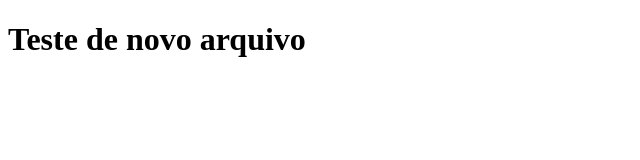
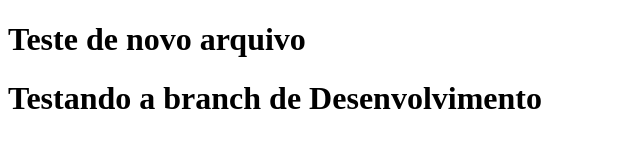
Before and after one commit to Conta-2/sistema-teste-1, a plain HTML site: page teste.html in a window 1280 px wide. Shown: the whole page, without its empty margins (0-640 px from the left). Drawn offline with Linux system fonts and the light colour scheme.

Commit message:
commit em desenvolvimento

```diff
--- a/teste.html
+++ b/teste.html
@@ -8,5 +8,6 @@
 </head>
 <body>
     <h1> Teste de novo arquivo </h1>
+    <h1> Testando a branch de Desenvolvimento </h1>
 </body>
 </html>
```
